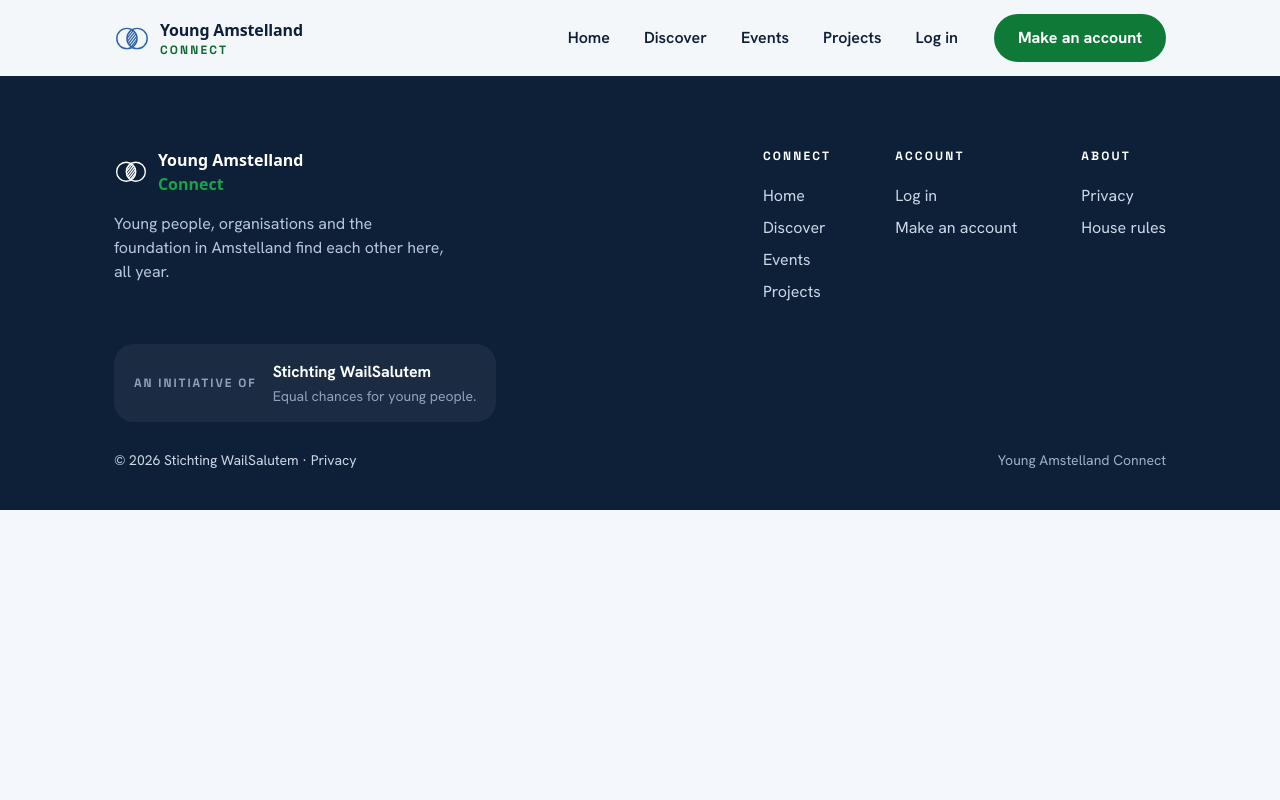
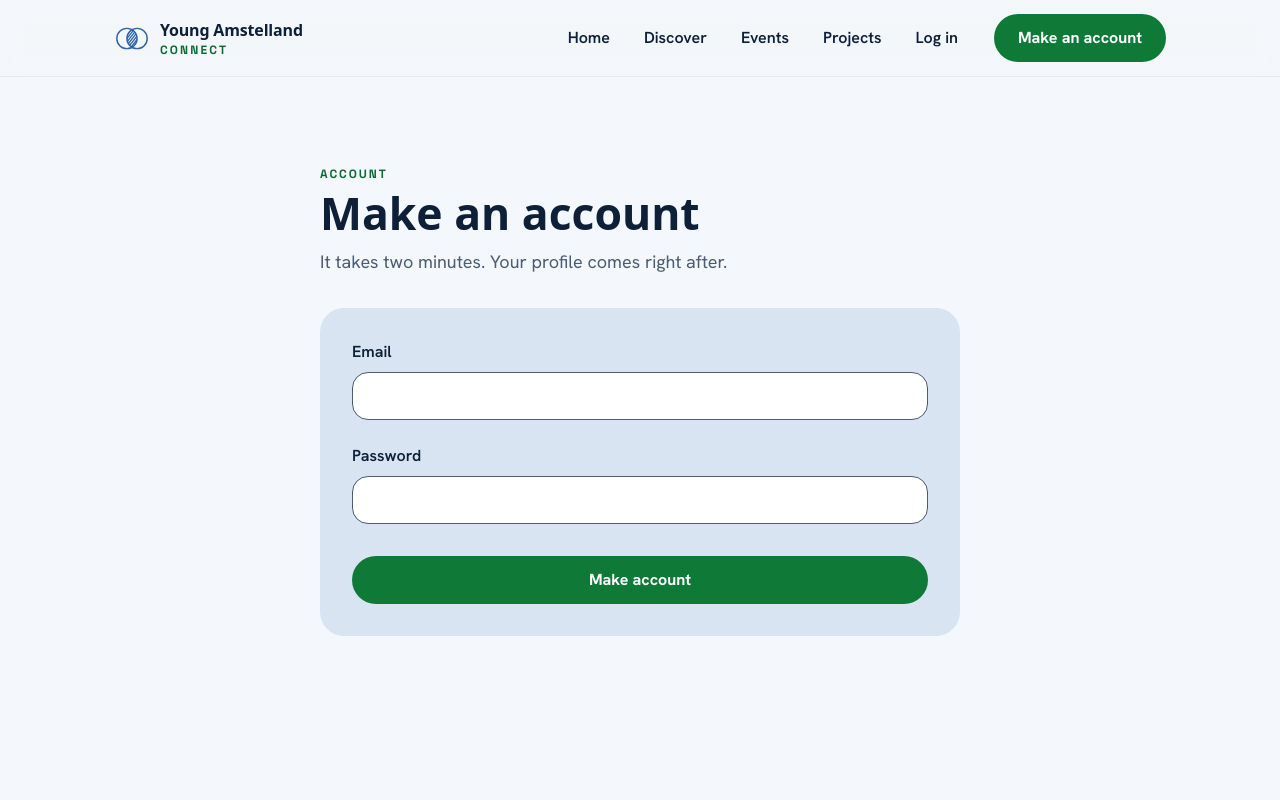
Before and after one commit to guruITA/connect-nine, a React (Vite) app in the folder web/: page /create-account in a window 1280 px wide. Shown: the top 800 px of the page. Built offline with nearby package versions, Linux system fonts and the light colour scheme.

Commit message:
feat(frontend): implement create account form (#264)

```diff
--- a/web/src/App.tsx
+++ b/web/src/App.tsx
@@ -1,6 +1,7 @@
 import { Route, Routes } from "react-router";
 import SiteFooter from "./components/SiteFooter";
 import TopBar from "./components/TopBar";
+import CreateAccount from "./pages/CreateAccount";
 import Home from "./pages/Home";
 
 export default function App() {
@@ -10,6 +11,7 @@ export default function App() {
       <main>
         <Routes>
           <Route path="/" element={<Home />} />
+          <Route path="/create-account" element={<CreateAccount />} />
         </Routes>
       </main>
       <SiteFooter />
--- /dev/null
+++ b/web/src/components/FormField.module.css
@@ -0,0 +1,28 @@
+.field {
+  display: grid;
+  gap: var(--space-xs);
+}
+label {
+  color: var(--color-navy);
+  font-weight: var(--font-weight-semibold);
+}
+input {
+  width: 100%;
+  min-height: var(--button-height);
+  padding: var(--space-xs) var(--space-m);
+  border: var(--hairline-width) solid var(--color-text-muted);
+  border-radius: var(--radius-mark);
+  background: var(--color-white);
+  color: var(--color-text);
+  font: inherit;
+}
+input[aria-invalid="true"] {
+  border-color: var(--color-danger);
+}
+.error {
+  margin: 0;
+  color: var(--color-danger);
+  font-size: var(--text-small-size);
+  font-weight: var(--font-weight-semibold);
+  line-height: var(--text-small-line);
+}
--- /dev/null
+++ b/web/src/components/FormField.tsx
@@ -0,0 +1,45 @@
+import type { ChangeEventHandler } from "react";
+import styles from "./FormField.module.css";
+
+type FormFieldProps = {
+  id: string;
+  label: string;
+  type: "email" | "password" | "text";
+  autoComplete: string;
+  value: string;
+  error?: string;
+  onChange: ChangeEventHandler<HTMLInputElement>;
+};
+
+export default function FormField({
+  id,
+  label,
+  type,
+  autoComplete,
+  value,
+  error,
+  onChange,
+}: FormFieldProps) {
+  const errorId = `${id}-error`;
+
+  return (
+    <div className={styles.field}>
+      <label htmlFor={id}>{label}</label>
+      <input
+        id={id}
+        name={id}
+        type={type}
+        autoComplete={autoComplete}
+        value={value}
+        aria-describedby={error ? errorId : undefined}
+        aria-invalid={error ? true : undefined}
+        onChange={onChange}
+      />
+      {error && (
+        <p className={styles.error} id={errorId}>
+          {error}
+        </p>
+      )}
+    </div>
+  );
+}
--- /dev/null
+++ b/web/src/components/account/CreateAccountForm.module.css
@@ -0,0 +1,35 @@
+.form {
+  padding: var(--space-xl);
+  border-radius: var(--radius-tile);
+  background: var(--color-panel);
+}
+
+.fields {
+  display: grid;
+  gap: var(--space-l);
+}
+
+button {
+  width: 100%;
+  min-height: var(--button-height);
+  margin-top: var(--space-xl);
+  padding: var(--space-xs) var(--space-l);
+  border: 0;
+  border-radius: var(--radius-pill);
+  background: var(--color-green);
+  color: var(--color-white);
+  font: inherit;
+  font-weight: var(--font-weight-bold);
+  cursor: pointer;
+}
+
+button:disabled {
+  cursor: wait;
+  opacity: var(--disabled-opacity);
+}
+
+@media (width < 30rem) {
+  .form {
+    padding: var(--space-l);
+  }
+}
--- /dev/null
+++ b/web/src/components/account/CreateAccountForm.tsx
@@ -0,0 +1,67 @@
+import type { CreateAccountResult } from "../../api/accounts";
+import FormField from "../FormField";
+import styles from "./CreateAccountForm.module.css";
+
+type CreateAccountFormProps = {
+  email: string;
+  password: string;
+  busy: boolean;
+  result?: CreateAccountResult;
+  onEmailChange: (value: string) => void;
+  onPasswordChange: (value: string) => void;
+  onSubmit: () => void;
+};
+
+export default function CreateAccountForm({
+  email,
+  password,
+  busy,
+  result,
+  onEmailChange,
+  onPasswordChange,
+  onSubmit,
+}: CreateAccountFormProps) {
+  const emailError =
+    result?.kind === "invalid"
+      ? result.fields.email
+      : result?.kind === "taken"
+        ? "This email address already has an account"
+        : undefined;
+  const passwordError =
+    result?.kind === "invalid" ? result.fields.password : undefined;
+
+  return (
+    <form
+      className={styles.form}
+      noValidate
+      onSubmit={(event) => {
+        event.preventDefault();
+        void onSubmit();
+      }}
+    >
+      <div className={styles.fields}>
+        <FormField
+          id="email"
+          label="Email"
+          type="email"
+          autoComplete="email"
+          value={email}
+          error={emailError}
+          onChange={(event) => onEmailChange(event.target.value)}
+        />
+        <FormField
+          id="password"
+          label="Password"
+          type="password"
+          autoComplete="new-password"
+          value={password}
+          error={passwordError}
+          onChange={(event) => onPasswordChange(event.target.value)}
+        />
+      </div>
+      <button type="submit" disabled={busy}>
+        {busy ? "Making your account..." : "Make account"}
+      </button>
+    </form>
+  );
+}
--- /dev/null
+++ b/web/src/hooks/useCreateAccount.ts
@@ -0,0 +1,21 @@
+import { useState } from "react";
+import type { CreateAccountResult } from "../api/accounts";
+import { createAccount } from "../api/accounts";
+
+export function useCreateAccount() {
+  const [email, setEmail] = useState("");
+  const [password, setPassword] = useState("");
+  const [busy, setBusy] = useState(false);
+  const [result, setResult] = useState<CreateAccountResult | undefined>(undefined);
+
+  const submit = async () => {
+    setResult(undefined);
+    setBusy(true);
+    const response = await createAccount(email, password);
+    setBusy(false);
+    if (response.kind === "made") setPassword("");
+    setResult(response);
+  };
+
+  return { email, password, busy, result, setEmail, setPassword, submit };
+}
--- /dev/null
+++ b/web/src/pages/CreateAccount.module.css
@@ -0,0 +1,123 @@
+.page {
+  min-height: calc(100vh - var(--header-height));
+  padding: var(--space-hero) var(--space-page) var(--space-section);
+  background: var(--color-background);
+}
+
+.content {
+  width: min(100%, var(--form-width));
+  margin: 0 auto;
+}
+
+.eyebrow {
+  margin: 0 0 var(--space-xs);
+  color: var(--color-green-text);
+  font-family: var(--font-label);
+  font-size: var(--text-label-size);
+  font-weight: var(--font-weight-bold);
+  line-height: var(--text-label-line);
+  letter-spacing: var(--text-label-tracking);
+  text-transform: uppercase;
+}
+
+h1 {
+  margin: 0 0 var(--space-s);
+  color: var(--color-navy);
+  font-family: var(--font-heading);
+  font-size: var(--text-h2-size);
+  line-height: var(--text-h2-line);
+}
+
+.intro {
+  margin: 0 0 var(--space-xl);
+  color: var(--color-text-muted);
+  font-size: var(--text-large-size);
+  line-height: var(--text-large-line);
+}
+
+.alert,
+.status {
+  margin-bottom: var(--space-m);
+  padding: var(--space-s) var(--space-m);
+  border-radius: var(--radius-mark);
+  font-weight: var(--font-weight-semibold);
+}
+
+.alert {
+  background: var(--color-danger-background);
+  color: var(--color-danger);
+}
+
+.status {
+  background: var(--color-mint-panel);
+  color: var(--color-green-dark);
+}
+
+.form {
+  padding: var(--space-xl);
+  border-radius: var(--radius-tile);
+  background: var(--color-panel);
+}
+
+.fields {
+  display: grid;
+  gap: var(--space-l);
+}
+
+.field {
+  display: grid;
+  gap: var(--space-xs);
+}
+
+label {
+  color: var(--color-navy);
+  font-weight: var(--font-weight-semibold);
+}
+
+input {
+  width: 100%;
+  min-height: var(--button-height);
+  padding: var(--space-xs) var(--space-m);
+  border: var(--hairline-width) solid var(--color-text-muted);
+  border-radius: var(--radius-mark);
+  background: var(--color-white);
+  color: var(--color-text);
+  font: inherit;
+}
+
+input[aria-invalid="true"] {
+  border-color: var(--color-danger);
+}
+
+.error {
+  margin: 0;
+  color: var(--color-danger);
+  font-size: var(--text-small-size);
+  font-weight: var(--font-weight-semibold);
+  line-height: var(--text-small-line);
+}
+
+button {
+  width: 100%;
+  min-height: var(--button-height);
+  margin-top: var(--space-xl);
+  padding: var(--space-xs) var(--space-l);
+  border: 0;
+  border-radius: var(--radius-pill);
+  background: var(--color-green);
+  color: var(--color-white);
+  font: inherit;
+  font-weight: var(--font-weight-bold);
+  cursor: pointer;
+}
+
+button:disabled {
+  cursor: wait;
+  opacity: var(--disabled-opacity);
+}
+
+@media (width < 30rem) {
+  .form {
+    padding: var(--space-l);
+  }
+}
--- /dev/null
+++ b/web/src/pages/CreateAccount.tsx
@@ -0,0 +1,50 @@
+import CreateAccountForm from "../components/account/CreateAccountForm";
+import { useCreateAccount } from "../hooks/useCreateAccount";
+import styles from "./CreateAccount.module.css";
+
+const NOT_REACHABLE = "Connect is not reachable right now, try again later";
+
+export default function CreateAccount() {
+  const { email, password, busy, result, setEmail, setPassword, submit } =
+    useCreateAccount();
+
+  if (result?.kind === "made") {
+    return (
+      <section className={styles.page} aria-labelledby="create-account-title">
+        <div className={styles.content}>
+          <p className={styles.eyebrow}>Account</p>
+          <h1 id="create-account-title">Make an account</h1>
+          <div className={styles.status} role="status">
+            Your account is made
+          </div>
+        </div>
+      </section>
+    );
+  }
+
+  return (
+    <section className={styles.page} aria-labelledby="create-account-title">
+      <div className={styles.content}>
+        <p className={styles.eyebrow}>Account</p>
+        <h1 id="create-account-title">Make an account</h1>
+        <p className={styles.intro}>
+          It takes two minutes. Your profile comes right after.
+        </p>
+        {result?.kind === "not reachable" && (
+          <div className={styles.alert} role="alert">
+            {NOT_REACHABLE}
+          </div>
+        )}
+        <CreateAccountForm
+          email={email}
+          password={password}
+          busy={busy}
+          result={result}
+          onEmailChange={setEmail}
+          onPasswordChange={setPassword}
+          onSubmit={submit}
+        />
+      </div>
+    </section>
+  );
+}
--- a/web/src/styles/tokens.css
+++ b/web/src/styles/tokens.css
@@ -36,6 +36,8 @@
   --color-on-dark-panel: rgb(255 255 255 / 5%);
   --color-focus: var(--color-navy);
   --color-focus-on-dark: var(--color-white);
+  --color-danger: #b42318;
+  --color-danger-background: #fbe9e7;
 
   /* Fonts, served by Connect itself through @fontsource, never from Google */
   /* The variable font, so the browser picks the optical size from the font size, as Figma does. */
@@ -131,12 +133,14 @@
   --closing-text-width: 35rem;
   --footer-text-width: 20.625rem;
   --organisations-actions-width: 15rem;
+  --form-width: 40rem;
   --photo-discover-width: 20.625rem;
   --photo-foundation-width: 33.75rem;
   --photo-foundation-height: 27.5rem;
   --emblem-width: 30rem;
   --emblem-width-small: 20rem;
   --button-height: 3rem;
+  --disabled-opacity: 0.7;
   --step-min-width: 14rem;
   --tile-events-height: 18.125rem;
   --tile-projects-height: 17.5625rem;
```
